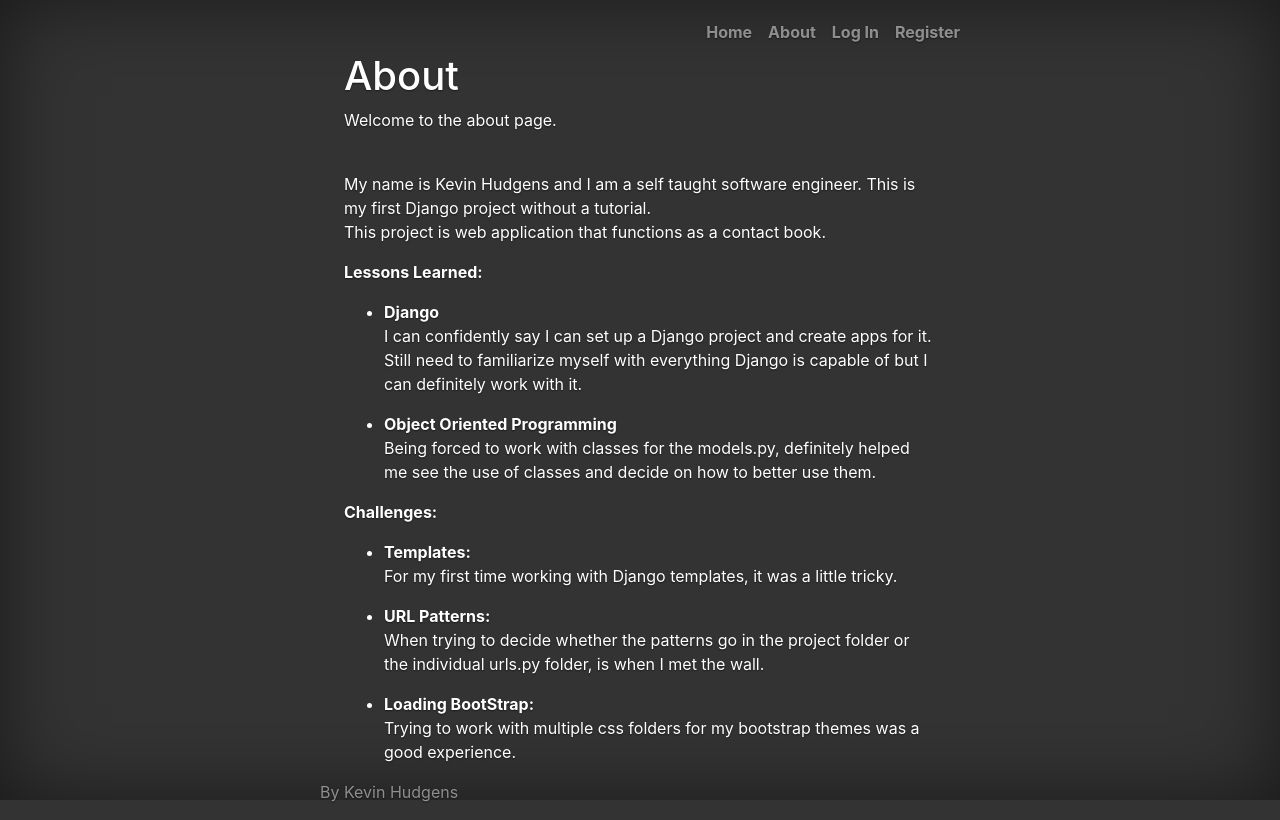
After one commit to kghudgens/ContactBook, a Django app: page /about/ in a window 1280 px wide. The commit adds this page. Run offline with Django 3.2, Linux system fonts and the light colour scheme; some libraries are stand-ins or nearby versions.

Commit message:
Created About page, about page link, updated views with about page, updated url pattern for about page, edited the navbar, edited the homepage

```diff
--- /dev/null
+++ b/Contact_book/book/templates/book/about.html
@@ -0,0 +1,48 @@
+{%extends 'book/base.html'%}
+
+{%block content%}
+<main role="main" class="inner cover">
+  <h1>About</h1>
+{%if user.is_authenticated%}
+ <p>{{user.username}} thank you for coming to read about the project and myself. </p>
+
+{%else%}
+<p>Welcome to the about page.</p>
+{%endif%}
+<br>
+<p>
+    My name is Kevin Hudgens and I am a self taught software engineer. This is my first Django project without a tutorial.
+    <br>
+    This project is web application that functions as a contact book.
+</p>
+
+<p>
+    <strong>Lessons Learned:</strong>
+</p>
+<ul>
+    <li><strong>Django</strong></li>
+    <p>I can confidently say I can set up a Django project and create apps for it. Still need to familiarize myself with everything Django is capable of but I can definitely work with it.</p>
+    <li><strong>Object Oriented Programming</strong></li>
+    <p>Being forced to work with classes for the models.py, definitely helped me see the use of classes and decide on how to better use them.</p>
+</ul>
+
+<p>
+    <strong>Challenges:</strong>
+</p>
+<ul>
+    <li> <strong>Templates:</strong>  </li>
+        <p>
+            For my first time working with Django templates, it was a little tricky.
+        </p>
+    <li><strong>URL Patterns:</strong></li>
+        <p>
+            When trying to decide whether the patterns go in the project folder or the individual urls.py folder, is when I met the wall.
+        </p>
+    <li><strong>Loading BootStrap:</strong></li>
+        <p>
+            Trying to work with multiple css folders for my bootstrap themes was a good experience.
+        </p>
+</ul>
+
+</main>
+  {%endblock content%}
--- a/Contact_book/book/templates/book/base.html
+++ b/Contact_book/book/templates/book/base.html
@@ -17,17 +17,17 @@
     <div class="cover-container d-flex h-100 p-3 mx-auto flex-column">
         <header class="masthead mb-auto">
           <div class="inner">
-            <h3 class="masthead-brand">The Django Contact Book</h3>
+            <!-- <h3 class="masthead-brand">The Django Contact Book</h3> -->
             <nav class="nav nav-masthead justify-content-center">
               {%if user.is_authenticated%}
               <a class="nav-link" href="{% url 'book-book_form'%}">Add</a>
-              <a class="nav-link" href="#">About</a>
-              <a class="nav-link" href="#">Contact</a>
+              <a class="nav-link" href="{% url 'about' %}">About</a>
               <a class="nav-link" href="{%url 'logout'%}">Log Out</a>
               {%else%}
               <a class="nav-link" href="{%url 'book-index'%}">Home</a>
-              <a class="nav-link" href="#">About</a>
-              <a class="nav-link" href="#">Contact</a>
+              <a class="nav-link" href="{% url 'about'%}">About</a>
+              <a class="nav-link" href="{%url 'login'%}">Log In</a>
+              <a class="nav-link" href="{%url 'register'%}">Register</a>
               {%endif%}
               <!-- <a class="nav-link" href="#">Add</a>
               <a class="nav-link" href="#">Log Out</a>
@@ -47,9 +47,6 @@
       </div>
 
 
-
-
-
     <!-- Optional JavaScript -->
     <!-- jQuery first, then Popper.js, then Bootstrap JS -->
     <script src="https://code.jquery.com/jquery-3.3.1.slim.min.js" integrity="sha384-q8i/X+965DzO0rT7abK41JStQIAqVgRVzpbzo5smXKp4YfRvH+8abtTE1Pi6jizo" crossorigin="anonymous"></script>
--- a/Contact_book/book/urls.py
+++ b/Contact_book/book/urls.py
@@ -3,6 +3,6 @@ from . import views
 
 urlpatterns = [
     path('', views.index, name='book-index'),
-    path('book_form/', views.book_form, name='book-book_form')
-
+    path('book_form/', views.book_form, name='book-book_form'),
+    path('about/', views.about, name='about' )
 ]
--- a/Contact_book/book/views.py
+++ b/Contact_book/book/views.py
@@ -17,3 +17,7 @@ def book_form(request):
     else:
         form = ContactForm()
     return render(request, 'book/book_form.html',{'form':form})
+
+
+def about(request):
+    return render(request, 'book/about.html',)
```
Also changed, not shown: Contact_book/book/templates/book/index.html (+10 -6 lines), Contact_book/db.sqlite3.
